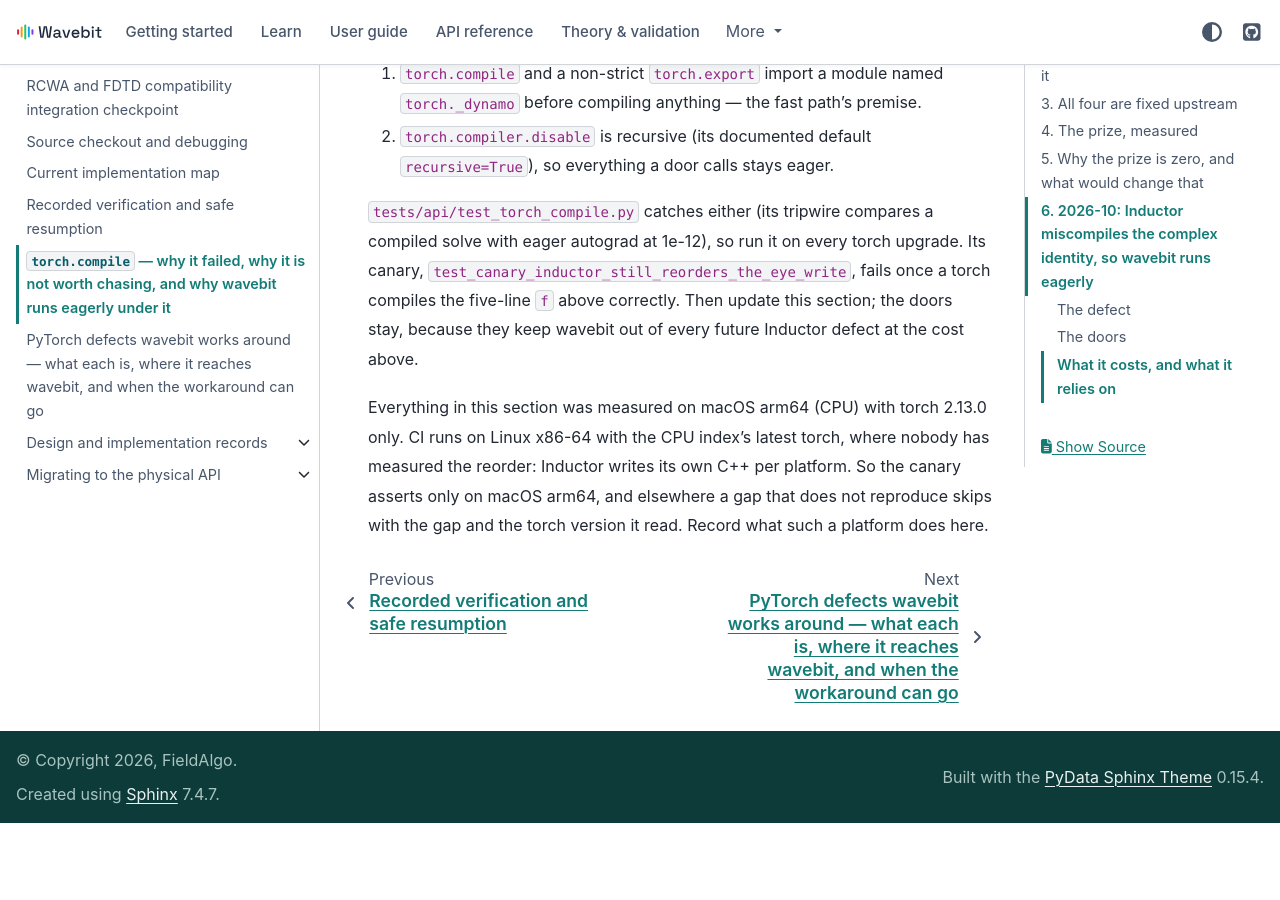
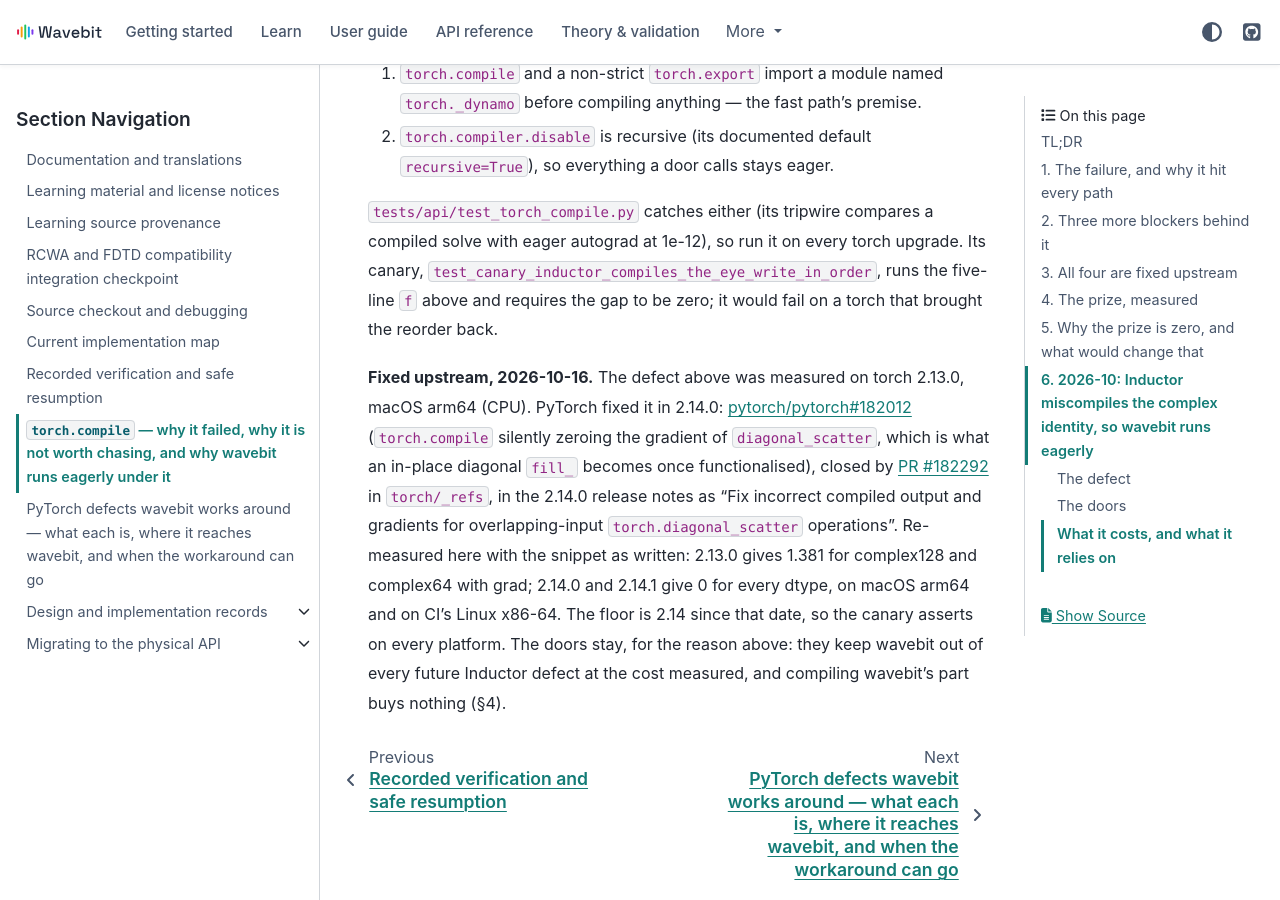
Before and after one commit to fieldalgo/wavebit, a Sphinx documentation site: the page built from docs/development/torch-compile.md, in a window 1280 px wide and 900 px high, scrolled down 13227 px. Built offline with Sphinx 7.4.7 and the PyData theme 0.15.4, drawn with Linux system fonts in a browser that asks for light colours; pages that are not in the unit, such as notebooks, are missing from menus; before the commit the page ends 14050 px from its top, so only the background shows below that; some of the changed text lies outside the part shown.

Commit message:
build: torch floor 2.14; the Inductor canary now requires the upstream fix to hold
The identity-reorder defect that forced the compile doors (torch-upstream-defects.md, defect
1) is fixed upstream: pytorch/pytorch#182012, closed by PR #182292 in torch/_refs, shipped in
2.14.0 ("Fix incorrect compiled output and gradients for overlapping-input
torch.diagonal_scatter operations"). Re-measured with the five-line reproduction as written:
2.13.0 gives a gap of 1.381 for complex128 and complex64 inputs that require grad, 2.14.0 and
2.14.1 give 0 for every dtype, on macOS arm64; CI's Linux x86-64 with 2.14.1 agrees.

So the floor is the version the suite is verified against, 2.14, and the canary turns around:
instead of asserting the defect where it was measured and skipping elsewhere, it asserts the
fix holds on every platform, so a torch that brings the reorder back is noticed. The doors
stay, for the reasons torch-compile.md gives (no speed to gain, and the next Inductor defect
is not this one). Both design notes record the fix and the measurements.

Co-Authored-By: Claude Fable 5.1 <noreply@anthropic.com>

```diff
--- a/docs/development/torch-compile.md
+++ b/docs/development/torch-compile.md
@@ -1,7 +1,7 @@
 # `torch.compile` — why it failed, why it is not worth chasing, and why wavebit runs eagerly under it
 
 Written: 2026-08. Measured on macOS arm64 (CPU only) against `develop` at `8257e2c`, with
-NumPy 2.5.1 / SciPy 1.18.0 / jax 0.11.0. **Updated 2026-10 (§6)**, on torch 2.13.0.
+NumPy 2.5.1 / SciPy 1.18.0 / jax 0.11.0. **Updated 2026-10 (§6)**, on torch 2.13.0; §6's defect is fixed in torch 2.14.0 (noted 2026-10-16).
 
 Targets:
 - `src/wavebit/rcwa/_engine/engine.py::CoreSolveMixin.period` — where the first failure was raised (it was the block modeller's own `period` setter until that path was removed)
@@ -385,12 +385,17 @@ Two implementation facts are relied on, and both would fail silently if they cha
 
 `tests/api/test_torch_compile.py` catches either (its tripwire compares a compiled solve with eager
 autograd at 1e-12), so run it on every torch upgrade. Its canary,
-`test_canary_inductor_still_reorders_the_eye_write`, fails once a torch compiles the five-line
-`f` above correctly. Then update this section; the doors stay, because they keep wavebit out of
-every future Inductor defect at the cost above.
+`test_canary_inductor_compiles_the_eye_write_in_order`, runs the five-line `f` above and
+requires the gap to be zero; it would fail on a torch that brought the reorder back.
 
-Everything in this section was measured on macOS arm64 (CPU) with torch 2.13.0 only. CI runs on
-Linux x86-64 with the CPU index's latest torch, where nobody has measured the reorder: Inductor
-writes its own C++ per platform. So the canary asserts only on macOS arm64, and elsewhere a gap
-that does not reproduce skips with the gap and the torch version it read. Record what such a
-platform does here.
+**Fixed upstream, 2026-10-16.** The defect above was measured on torch 2.13.0, macOS arm64
+(CPU). PyTorch fixed it in 2.14.0: [pytorch/pytorch#182012](https://github.com/pytorch/pytorch/issues/182012)
+(`torch.compile` silently zeroing the gradient of `diagonal_scatter`, which is what an in-place
+diagonal `fill_` becomes once functionalised), closed by
+[PR #182292](https://github.com/pytorch/pytorch/pull/182292) in `torch/_refs`, in the 2.14.0
+release notes as "Fix incorrect compiled output and gradients for overlapping-input
+`torch.diagonal_scatter` operations". Re-measured here with the snippet as written: 2.13.0 gives
+1.381 for complex128 and complex64 with grad; 2.14.0 and 2.14.1 give 0 for every dtype, on
+macOS arm64 and on CI's Linux x86-64. The floor is 2.14 since that date, so the canary asserts
+on every platform. The doors stay, for the reason above: they keep wavebit out of every future
+Inductor defect at the cost measured, and compiling wavebit's part buys nothing (§4).
```
Also changed, not shown: docs/development/torch-upstream-defects.md (+7 -4 lines), docs/getting-started/installation.md (+1 -1 lines), pyproject.toml (+9 -9 lines), 1 other file.
